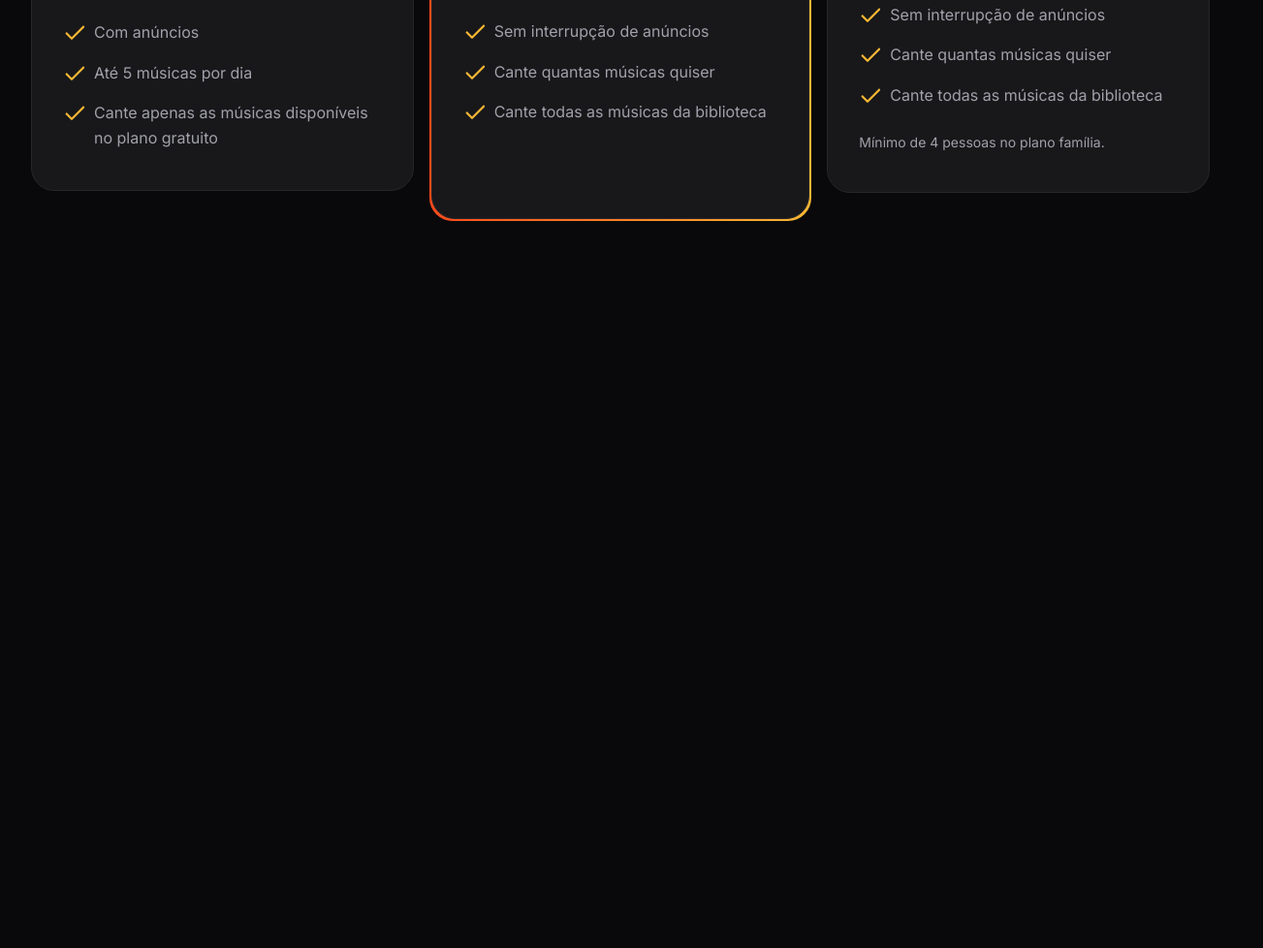
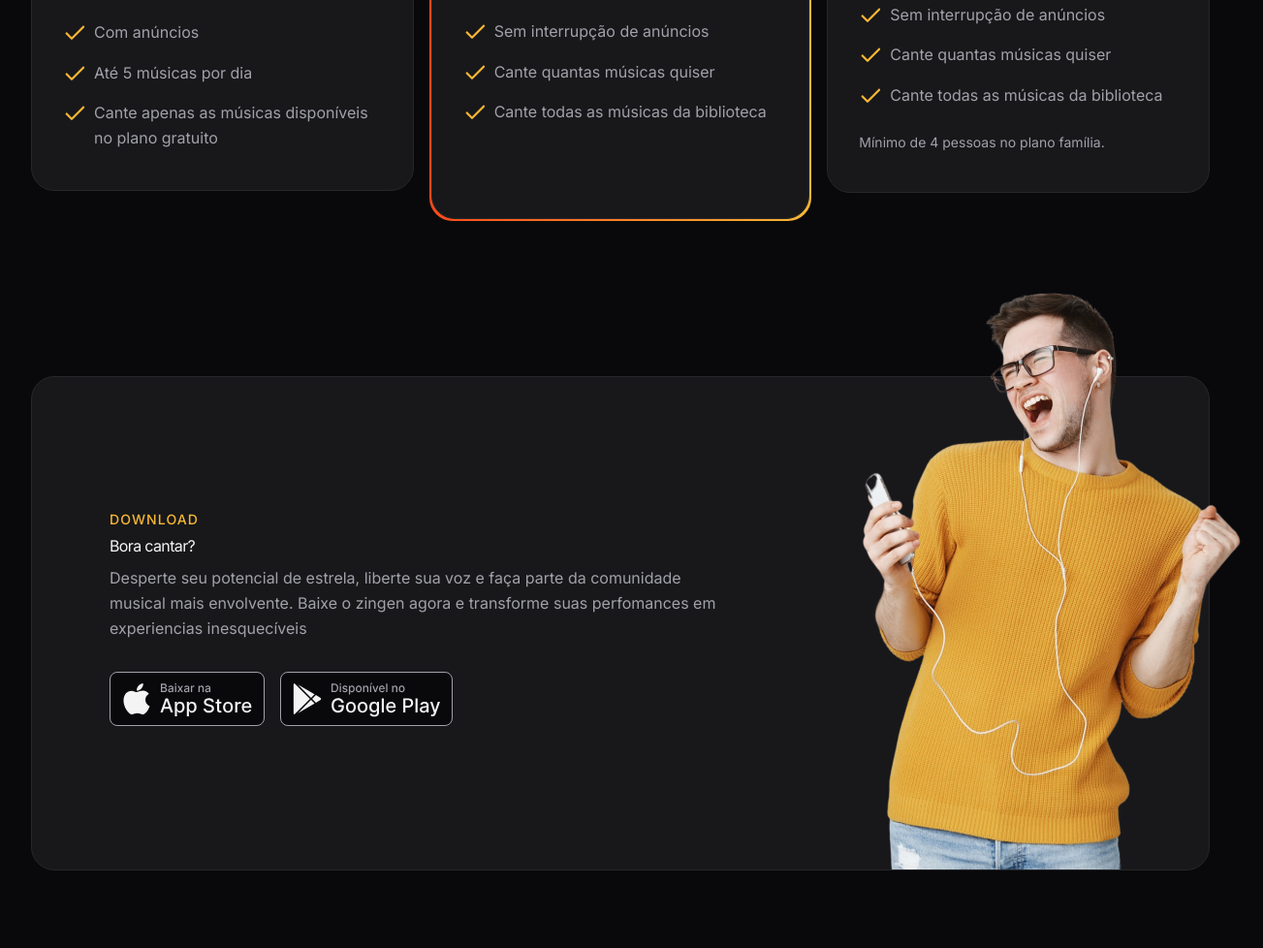
Before and after one commit to davidguilherme01/zingen, a plain HTML site: page index.html in a window 1280 px wide. Shown: the part 3158-4136 px from the top of the page at 97% size, 1303 px wide, since content can reach past the window. Before the commit the page ends 3466 px from the top, so only its background shows below. Drawn offline with Linux system fonts and the light colour scheme; a web font is replaced by a local one.

Commit message:
Seção download

```diff
--- a/index.html
+++ b/index.html
@@ -168,5 +168,31 @@
 
         </div>
     </section>
+
+    <section id="download">
+        <div class="container py-xl">
+            <div class="card px-lg even-columns items-center">
+                <div>
+                    <header>
+                        <strong>download</strong>
+                        <h2>Bora cantar?</h2>
+                    </header>
+                    <p>
+                        Desperte seu potencial de estrela, liberte sua voz e faça parte da comunidade musical mais envolvente. Baixe o zingen agora e transforme suas perfomances em experiencias inesquecíveis
+                    </p>
+
+                    <div class="buttons flex gap-1">
+                        <a href="#">
+                            <img src="assets/button-appstore.svg" alt="Baixar da Apple Store">
+                        </a>
+                        <a href="#">
+                            <img src="assets/button-playstore.svg" alt="Baixar da Play Store">
+                        </a>
+                    </div>
+                </div>
+                <img src="assets/rapaz-ouvindo-musica-com-fones-de-ouvido-e-cantando-no-aplicativo-de-karaoke-removebg 1.png" alt="Rapaz ouvindo música">
+            </div>
+        </div>
+    </section>
 </body>
 </html>
--- /dev/null
+++ b/styles/download.css
@@ -0,0 +1,31 @@
+#download {
+    .card {
+        padding: 3rem 1.5rem 15rem;
+        position: relative;
+
+           & > img {
+                width: 14.5rem;
+                position: absolute;
+                bottom: 0;
+                right: -3.5rem;
+            }
+    }
+
+    .buttons {
+        flex-wrap: wrap;
+        margin-top: 2rem;
+    }
+
+    @media (width >= 80em) {
+        .card {
+            padding: 8.75rem 5rem;
+
+            & > div:nth-child(1) {
+                max-width: 40rem;
+            }
+            & > img {
+                width: 29.125rem;
+            }
+        }
+    }
+}
--- a/styles/global.css
+++ b/styles/global.css
@@ -51,6 +51,8 @@ html {
     font-size: var(--fs-base);
     line-height: 1.6;
     color: var(--text-color-primary);
+
+    overflow-x: hidden; /*rolamento*/
 }
 
 body {
--- a/styles/index.css
+++ b/styles/index.css
@@ -9,3 +9,4 @@
 @import url(cards.css);
 @import url(features.css) (width >= 80rem);
 @import url(pricing.css);
+@import url(download.css);
```
Also changed, not shown: assets/button-appstore.svg (added), assets/button-playstore.svg (added).
